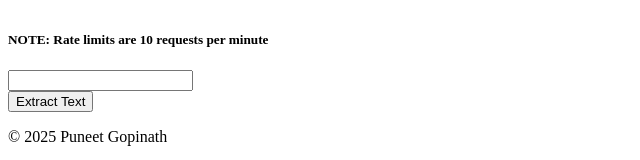
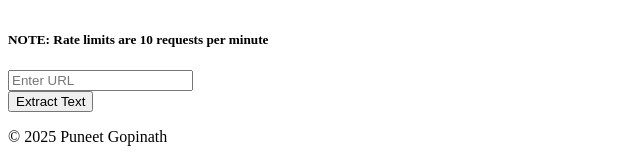
Before and after one commit to PuneetGopinath/WebScraper, a React app: page /text in a window 1280 px wide. Shown: the part 209-369 px from the top of the page, without its empty margins (0-640 px from the left). Built offline with nearby package versions, Linux system fonts and the light colour scheme; the HTML template or start-up script is replaced by a standard one.

Commit message:
fix: fix use correct key and update placeholder

```diff
--- a/src/client/components/Text.jsx
+++ b/src/client/components/Text.jsx
@@ -61,13 +61,13 @@ export default function Text() {
             {!data &&
                 <form onSubmit={extract}>
                     <h5>NOTE: Rate limits are 10 requests per minute</h5>
-                    <input type="url" id="url" required placeholder />
+                    <input type="url" id="url" required placeholder="Enter URL" />
                     <br />
                     <button type="submit" className="btn">Extract Text</button>
                 </form>
             }
             {data && data.map((item, index) => (
-                <div key={index}>{item.text}</div>
+                <div key={index}>{item.content}</div>
             ))}
         </div>
     );
```
